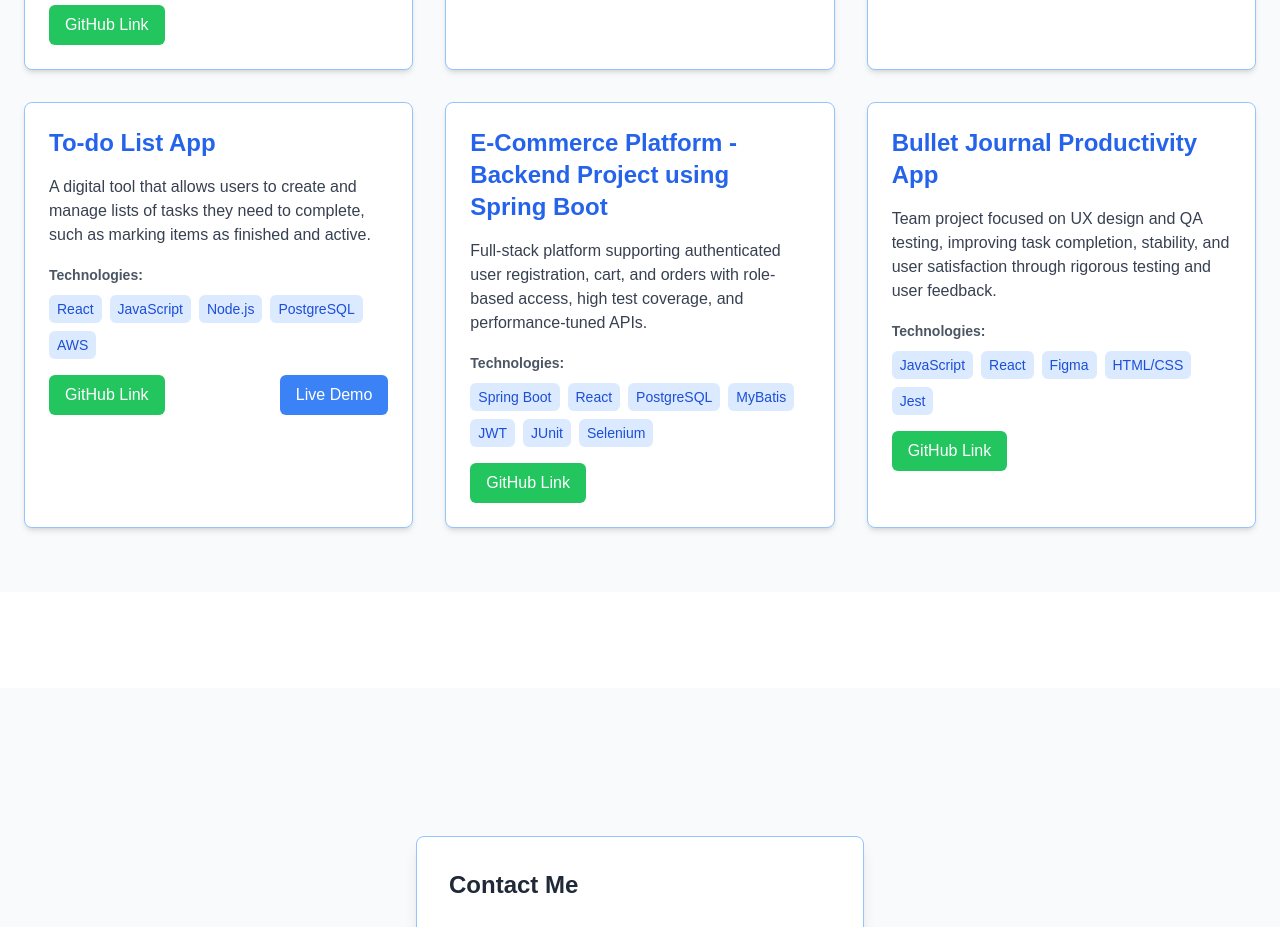
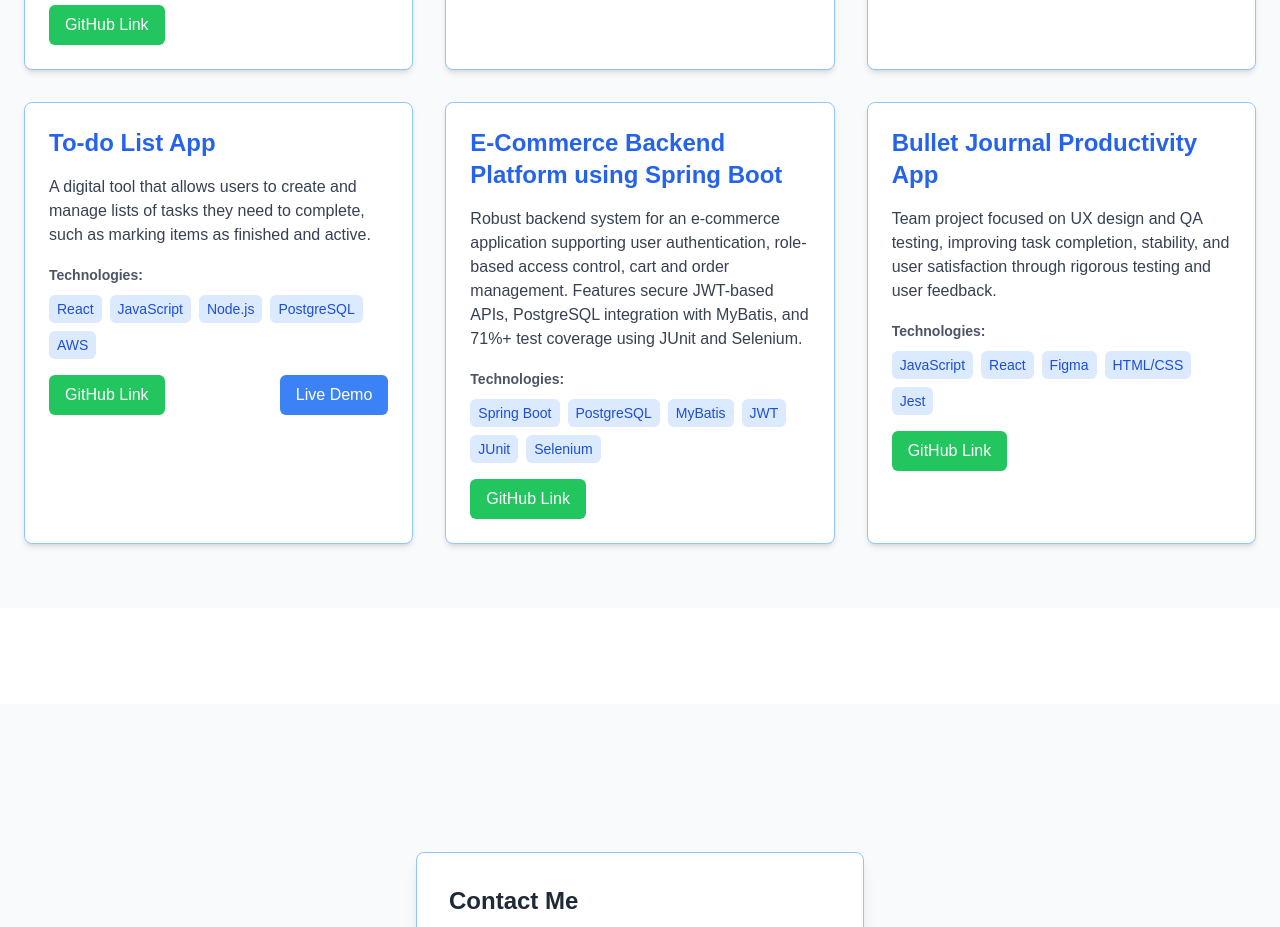
Before and after one commit to streda/personal-portfolio-production, a React (Create React App) app: page /projects in a window 1280 px wide. Shown: the part 3120-4047 px from the top of the page. Built offline with nearby package versions, Linux system fonts and the light colour scheme; no server answers.

Commit message:
Added Agentic AI project

```diff
--- a/src/components/Projects.tsx
+++ b/src/components/Projects.tsx
@@ -44,12 +44,12 @@ const projects = [
     liveDemo: 'https://mytodolistapps.com'
   },
 
-  {
+ {
   id: 5,
-  title: 'E-Commerce Platform - Backend Project using Spring Boot',
+  title: 'E-Commerce Backend Platform using Spring Boot',
   description:
-    'Full-stack platform supporting authenticated user registration, cart, and orders with role-based access, high test coverage, and performance-tuned APIs.',
-  technologies: ['Spring Boot', 'React', 'PostgreSQL', 'MyBatis', 'JWT', 'JUnit', 'Selenium'],
+    'Robust backend system for an e-commerce application supporting user authentication, role-based access control, cart and order management. Features secure JWT-based APIs, PostgreSQL integration with MyBatis, and 71%+ test coverage using JUnit and Selenium.',
+  technologies: ['Spring Boot', 'PostgreSQL', 'MyBatis', 'JWT', 'JUnit', 'Selenium'],
   githubLink: 'https://github.com/streda/E-Commerce-Project.git'
 },
 
```
